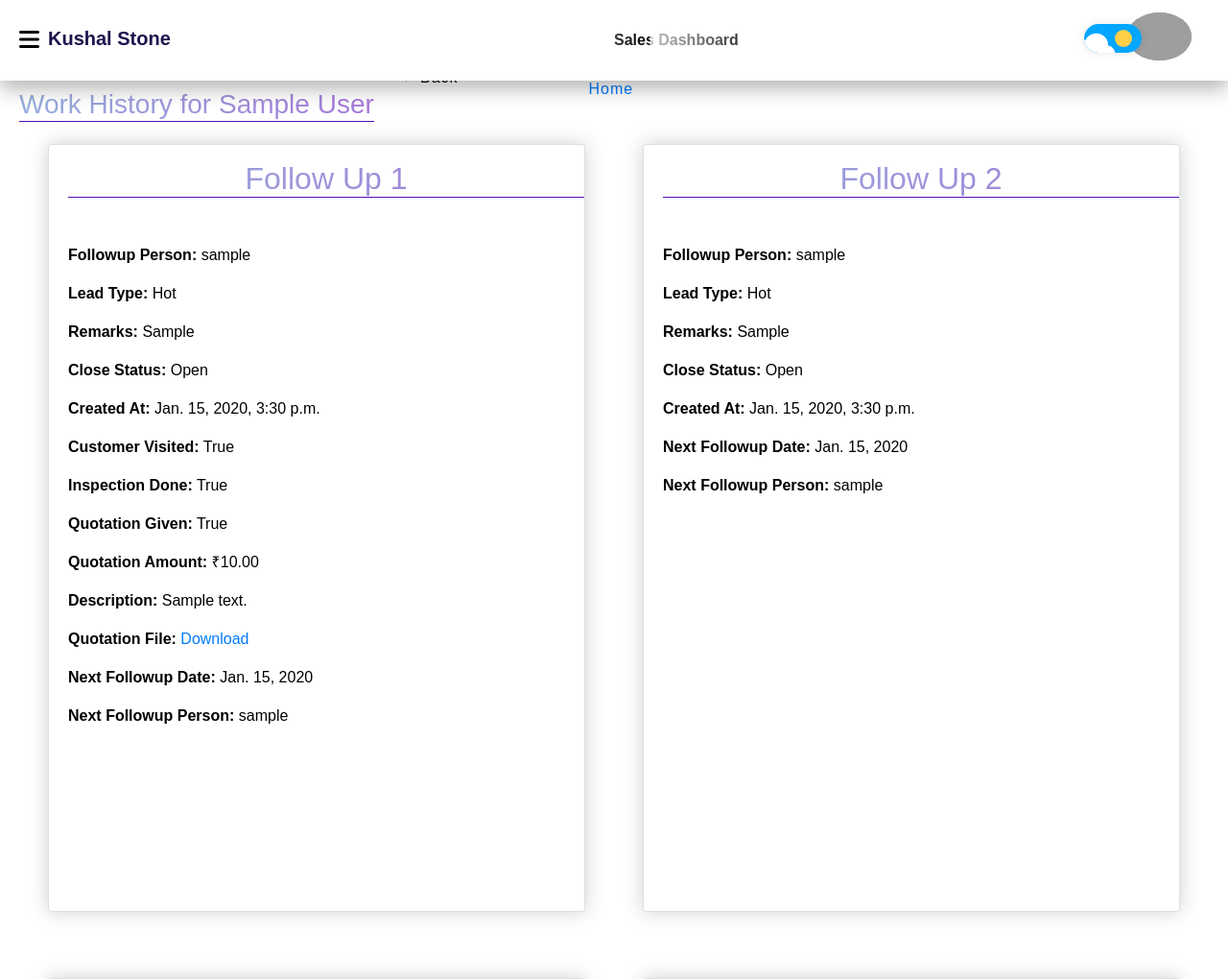
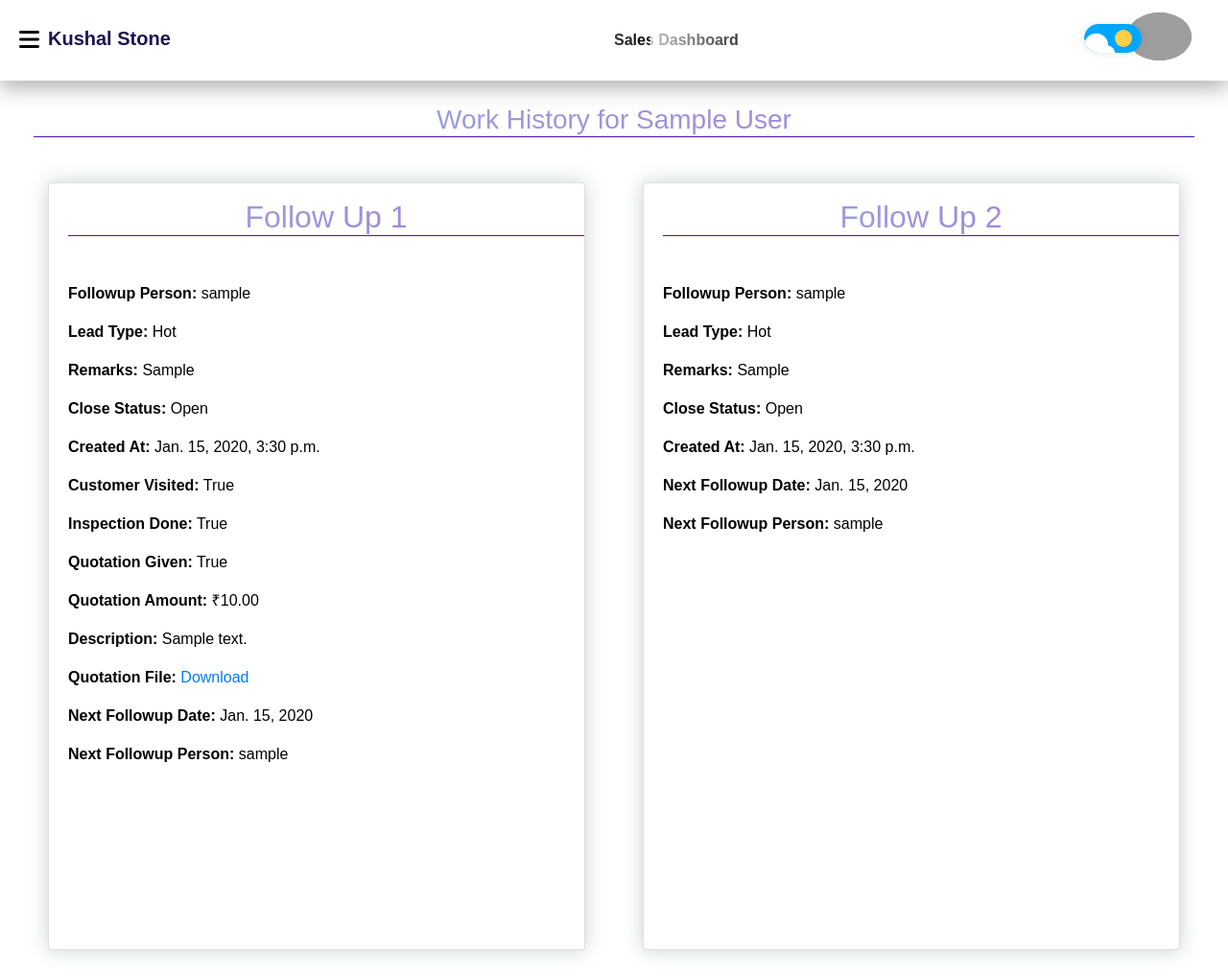
Before and after one commit to teim-projects/KS_NEW, a Django app: page /work_history/1/ in a window 1280 px wide. Shown: the top 1020 px of the page at 96% size. Run offline with Django 5.2, Linux system fonts and the light colour scheme; tables that the repository leaves empty hold one stand-in row (values such as "Sample post"); parts of the project's set-up code (start-up, migrations or seed data) failed here and were passed over; grey boxes are pictures that could not be loaded.

Commit message:
Update in Work History

```diff
--- a/kushal_stone/kushalapp/templates/work_history.html
+++ b/kushal_stone/kushalapp/templates/work_history.html
@@ -29,7 +29,7 @@
         html,
         body,
         .gg {
-            min-height: 100%;
+            min-height: 100vh;
         }
 
         .container {
@@ -71,29 +71,14 @@
 
         <div class="container-fluid">
             <div class="row mt-4">
-                <h3 class="text-center mt-5 heading">Work History for {{ lead.full_name }}</h3>
-    <!-- From Uiverse.io by Jedi-hongbin -->
-    <div class="row mb-3" style="display: flex;      align-items: center; justify-content: center;
-    ">
+<div class="col-md-12 mt-3">
+                    <h3 class="text-center mt-5 heading">Work History for {{ lead.full_name }}</h3><br>
 
-              <button class="buttonback mr-5 " onclick="history.back()">
-                <svg height="16" width="16" xmlns="http://www.w3.org/2000/svg" version="1.1" viewBox="0 0 1024 1024">
-                  <path
-                    d="M874.690416 495.52477c0 11.2973-9.168824 20.466124-20.466124 20.466124l-604.773963 0 188.083679 188.083679c7.992021 7.992021 7.992021 20.947078 0 28.939099-4.001127 3.990894-9.240455 5.996574-14.46955 5.996574-5.239328 0-10.478655-1.995447-14.479783-5.996574l-223.00912-223.00912c-3.837398-3.837398-5.996574-9.046027-5.996574-14.46955 0-5.433756 2.159176-10.632151 5.996574-14.46955l223.019353-223.029586c7.992021-7.992021 20.957311-7.992021 28.949332 0 7.992021 8.002254 7.992021 20.957311 0 28.949332l-188.073446 188.073446 604.753497 0C865.521592 475.058646 874.690416 484.217237 874.690416 495.52477z">
-                  </path>
-                </svg>
-                <span>Back</span>
-              </button>
-
-              <button class="buttonback ">
-                <a href="{% url 'sales_dashboard' %}" class="ml-5"> <i class="fas fa-home"></i> Home</a>
-              </button>
-
-            </div>
+</div>
                 {% for followup in followups %}
-                <div class="col-md-6  mb-4" >
+                <div class="col-md-6 mb-4" >
                     <div class="followup-section "  >
-                       <div class="card   boxxx">
+                       <div class="card boxxx">
                         <h2 class="text-center mb-5 mt-3 heading"  >Follow Up {{ forloop.counter }}</h2>
 
                         {% if followup %}
```
